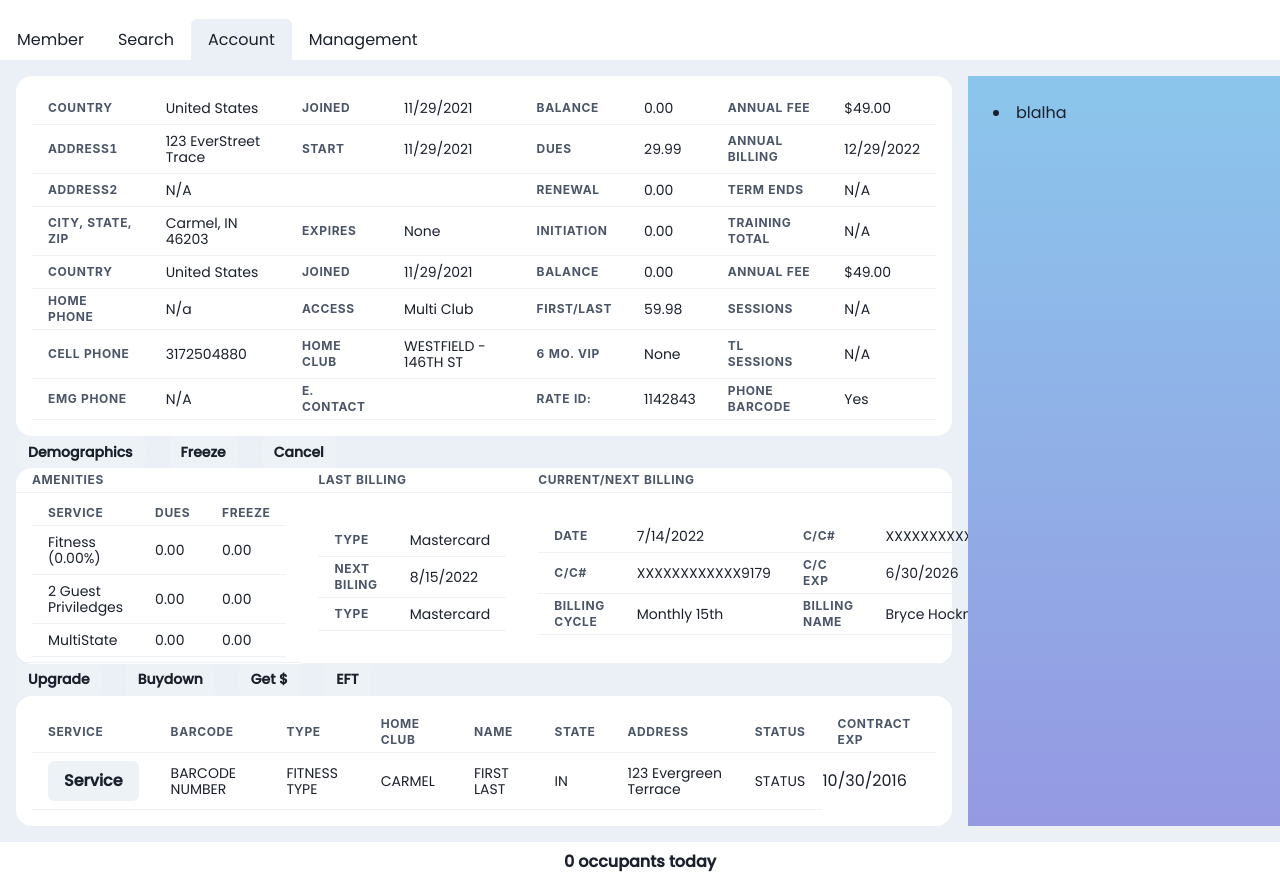
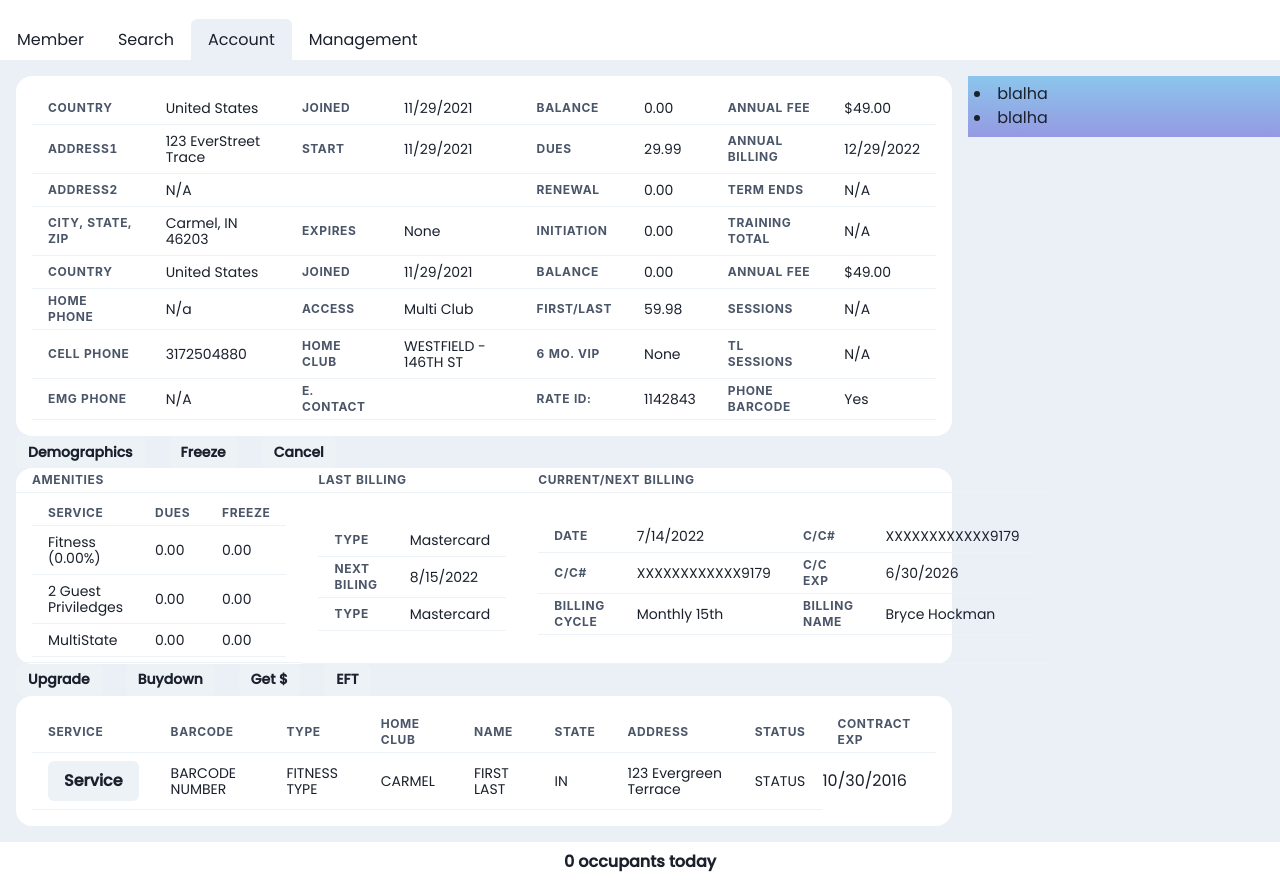
Before and after one commit to ebisLab/la-fitness-but-better, a React (Create React App) app: page / in a window 1280 px wide. Both pictures are taken after a click on the tab "Account". Built offline with nearby package versions, Linux system fonts and the light colour scheme.

Commit message:
testing to see side view

```diff
--- a/src/views/Account.js
+++ b/src/views/Account.js
@@ -283,16 +283,19 @@ export default function Account() {
           </Table>
         </section>
       </div>
-      <aside
+      <aside style={{width: '25%'}}>
+        <div
           style={{
             position: 'relative',
             padding: '2%',
             left: '16px',
-          width: '25%',
             backgroundColor: '#8BC6EC',
-          backgroundImage: 'linear-gradient(180deg, #8BC6EC 0%, #9599E2 100%)',
+            backgroundImage:
+              'linear-gradient(180deg, #8BC6EC 0%, #9599E2 100%)',
           }}>
           <li>blalha</li>
+          <li>blalha</li>
+        </div>
       </aside>
     </div>
   );
```
Lines whose indentation alone changed are shown as unchanged.
